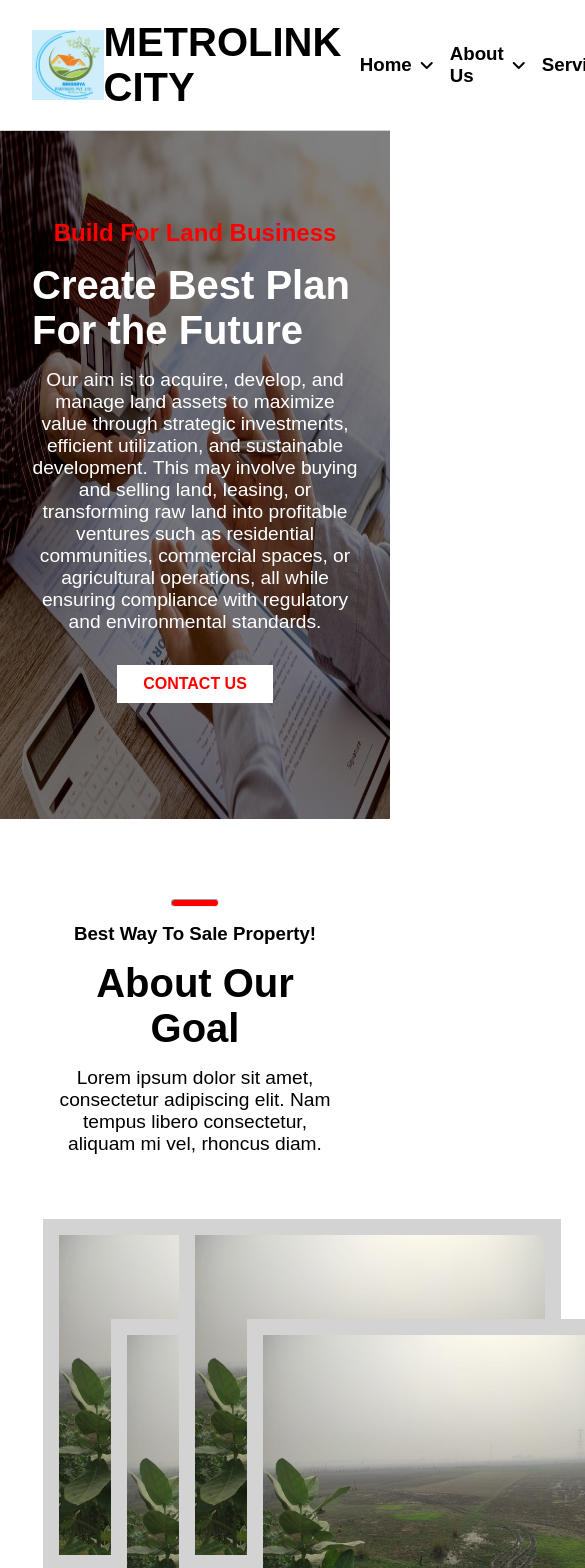
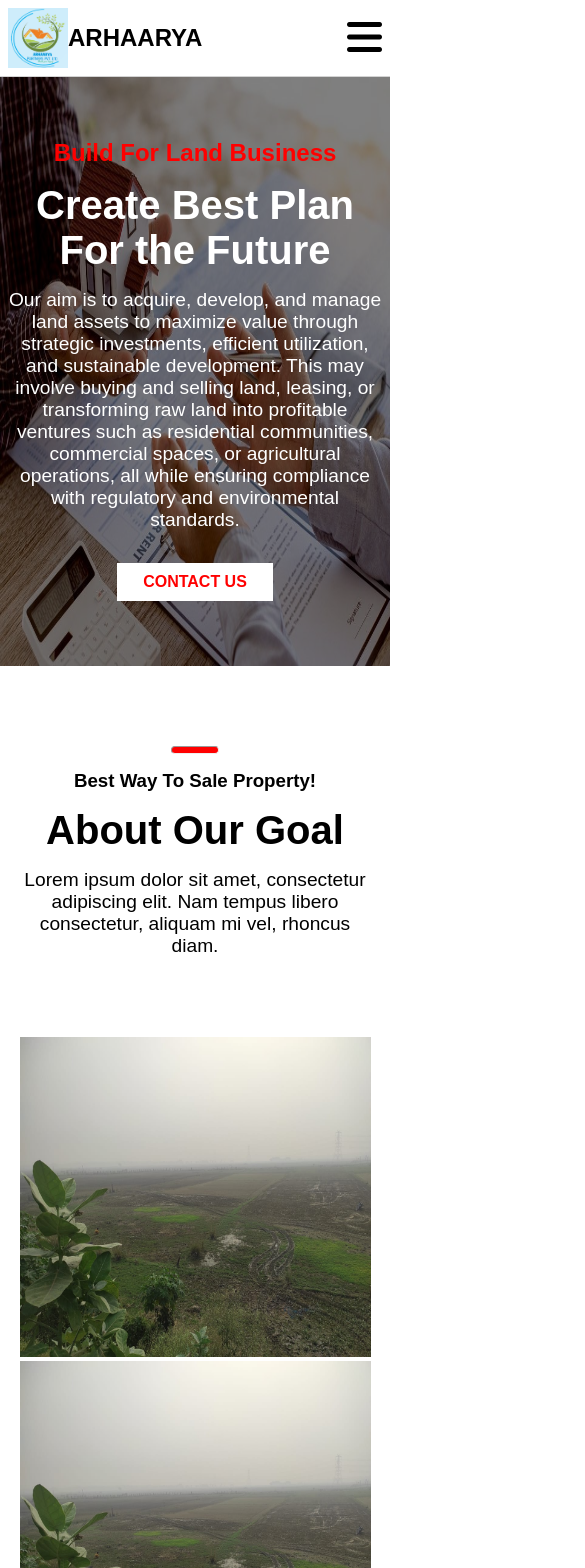
Before and after one commit to anis1m/Arhaarya, a React (Vite) app: page / in a window 390 px wide. Shown: the top 1568 px of the page, 585 px wide, since content can reach past the window. Built offline with nearby package versions, Linux system fonts and the light colour scheme.

Commit message:
Arhaarya

```diff
--- a/src/css_files/Homepage.css
+++ b/src/css_files/Homepage.css
@@ -31,9 +31,25 @@
 
 .homepage-card-header h1 {
   font-size: 2.5rem;
+  text-align: center;
 }
 
 .homepage-card-header p {
   font-size: 1.2rem;
   text-align: center;
 }
+
+@media (max-width: 480px) {
+  .homepage-cards {
+    width: 90%;
+    grid-template-columns: 1fr;
+  }
+
+  .homepage-card-header {
+    width: 90%;
+  }
+
+  .homepage-card-header p {
+    text-align: left;
+  }
+}
--- a/src/css_files/homepage/Footer.css
+++ b/src/css_files/homepage/Footer.css
@@ -81,3 +81,23 @@
   align-items: center;
   gap: 1rem;
 }
+
+@media (max-width: 480px) {
+  .footer div {
+    width: 90%;
+    grid-template-columns: 1fr;
+    row-gap: 1rem;
+  }
+
+  .footer div aside figure img {
+    width: 100px;
+  }
+
+  .below-footer div {
+    width: 90%;
+  }
+
+  .below-footer blockquote {
+    display: none;
+  }
+}
--- /dev/null
+++ b/src/css_files/homepage/Gallery.css
@@ -0,0 +1,38 @@
+.gallery hr {
+  width: 3rem;
+  height: 0.5rem;
+  border-radius: 0.5rem;
+  background-color: red;
+  margin: 0 auto;
+}
+
+.gallery h1 {
+  font-size: 2.5rem;
+  text-align: center;
+}
+
+.gallery {
+  width: 100%;
+  margin: 3rem 0;
+}
+
+.gallery aside {
+  width: 70%;
+  margin: 1rem auto;
+  display: grid;
+  grid-template-columns: 1fr 1fr 1fr;
+  column-gap: 1rem;
+  row-gap: 1rem;
+  position: relative;
+}
+
+.gallery img {
+  width: 100%;
+}
+
+@media (max-width: 480px) {
+  .gallery aside {
+    width: 90%;
+    grid-template-columns: 1fr;
+  }
+}
--- a/src/css_files/homepage/Goal.css
+++ b/src/css_files/homepage/Goal.css
@@ -12,7 +12,7 @@
 .goal div figure {
   margin: 2rem 0;
   width: 100%;
-  height: 500px;
+  min-height: 500px;
   position: relative;
 }
 
@@ -91,3 +91,32 @@
 .goal-header h1 {
   font-size: 2.5rem;
 }
+
+@media (max-width: 480px) {
+  .goal-header figure {
+    position: unset;
+  }
+
+  .goal {
+    margin: 1rem 0;
+  }
+
+  .goal div {
+    width: 90%;
+  }
+
+  .goal div figure img:nth-child(1),
+  .goal div figure img:nth-child(2),
+  .goal div figure img:nth-child(3),
+  .goal div figure img:nth-child(4) {
+    width: 100%;
+    position: unset;
+    outline: 0;
+  }
+
+  .goal aside {
+    width: 90%;
+    flex-direction: column;
+    gap: 1rem;
+  }
+}
--- a/src/css_files/homepage/Hero.css
+++ b/src/css_files/homepage/Hero.css
@@ -43,6 +43,7 @@
 
 .hero aside h1 {
   font-size: 2.5rem;
+  text-align: center;
 }
 
 .hero aside blockquote {
@@ -69,3 +70,16 @@
   font-weight: 600;
   border: 2px solid white;
 }
+
+@media (max-width: 480px) {
+  .hero aside {
+    padding: 0 0.5rem;
+  }
+
+  .hero {
+    height: 70vh;
+  }
+  .hero::before {
+    height: 70vh;
+  }
+}
--- a/src/css_files/homepage/Navbar.css
+++ b/src/css_files/homepage/Navbar.css
@@ -62,3 +62,56 @@
 .fa-search {
   font-size: 1.5rem;
 }
+
+#hamberger_menu {
+  display: none;
+}
+
+@media (max-width: 480px) {
+  #hamberger_menu {
+    display: block;
+    background-color: transparent;
+    font-size: 2.5rem;
+    cursor: pointer;
+  }
+
+  .navbar blockquote {
+    display: none;
+    flex-direction: column;
+    position: absolute;
+    top: 3rem;
+    right: 1rem;
+    z-index: 7;
+    background-color: white;
+    border: 1px solid gray;
+    border-radius: 0.5rem;
+    padding: 1rem;
+  }
+
+  .navbar blockquote mark {
+    padding: 0.5rem;
+    justify-content: space-between;
+    border-bottom: 1px dashed gray;
+  }
+
+  .navbar blockquote button {
+    padding: 0.5rem;
+  }
+
+  .navbar {
+    padding: 0.5rem;
+  }
+
+  .navbar figure img {
+    width: 60px;
+    height: 60px;
+  }
+
+  .navbar figure h1 {
+    font-size: 1.5rem;
+  }
+
+  .below-navbar {
+    height: 75px;
+  }
+}
--- a/src/javascript_files/Homepage.jsx
+++ b/src/javascript_files/Homepage.jsx
@@ -6,6 +6,7 @@ import Hero from "./homepage/Hero";
 import Footer from "./homepage/Footer";
 import Goal from "./homepage/Goal";
 import Enquiry from "./Enquiry";
+import Gallery from "./homepage/Gallery";
 
 function Homepage() {
   const [close, setclose] = useState(false);
@@ -36,6 +37,7 @@ function Homepage() {
           <Cards isclose={isclose} />
           <Cards isclose={isclose} />
         </div>
+        <Gallery />
         <Footer />
         {close && <Enquiry isclose={isclose} />}
       </section>
--- a/src/javascript_files/homepage/Footer.jsx
+++ b/src/javascript_files/homepage/Footer.jsx
@@ -11,7 +11,7 @@ function Footer() {
             <hr />
             <figure>
               <img src="/Image 661.png" />
-              <h1>METROLINK CITY</h1>
+              <h1>ARHAARYA</h1>
             </figure>
             <p>621 Columbia Rd #38, Magnolia</p>
             <mark>
--- /dev/null
+++ b/src/javascript_files/homepage/Gallery.jsx
@@ -0,0 +1,44 @@
+import React, { useRef } from "react";
+import "../../css_files/homepage/Gallery.css";
+import i1 from "../../assets/Image 662.png";
+import i2 from "../../assets/Image 663.png";
+
+function Gallery() {
+  const showimage = useRef([]);
+  return (
+    <div className="gallery">
+      <hr />
+      <h1>Gallery</h1>
+      <aside>
+        <img
+          src={i1}
+          onMouseEnter={() => {
+            showimage.current[0].style.position = "absolute";
+            showimage.current[0].style.width = "100%";
+            showimage.current[0].style.top = "-20rem";
+            showimage.current[0].style.left = 0;
+          }}
+          ref={(el) => (showimage.current[0] = el)}
+          onMouseLeave={() => {
+            showimage.current[0].style.position = "unset";
+          }}
+        />
+        <img
+          src={i2}
+          ref={(el) => (showimage.current[1] = el)}
+          onMouseEnter={() => {
+            showimage.current[1].style.position = "absolute";
+            showimage.current[1].style.width = "100%";
+            showimage.current[1].style.top = "-20rem";
+            showimage.current[1].style.left = 0;
+          }}
+          onMouseLeave={() => {
+            showimage.current[1].style.position = "unset";
+          }}
+        />
+      </aside>
+    </div>
+  );
+}
+
+export default Gallery;
--- a/src/javascript_files/homepage/Navbar.jsx
+++ b/src/javascript_files/homepage/Navbar.jsx
@@ -1,7 +1,10 @@
-import React from "react";
+import React, { useRef } from "react";
 import "../../css_files/homepage/Navbar.css";
+import { useNavigate } from "react-router-dom";
 
 function Navbar() {
+  const show = useRef();
+  const nav = useNavigate();
   return (
     <>
       <nav className="navbar">
@@ -14,11 +17,19 @@ function Navbar() {
           }}
         >
           <img src="/Image 661.png" />
-          <h1>METROLINK CITY</h1>
+          <h1>ARHAARYA</h1>
         </figure>
 
-        <blockquote>
-          <mark>
+        <blockquote ref={show}>
+          <mark
+            onClick={() => {
+              nav("/");
+              window.scrollTo({
+                top: 0,
+                behavior: "smooth",
+              });
+            }}
+          >
             <h3>Home</h3>
             <i class="fa-solid fa-angle-down" />
           </mark>
@@ -41,10 +52,23 @@ function Navbar() {
             <h3>Contact Us</h3>
             <i class="fa-solid fa-angle-down" />
           </mark>
-
-          <i class="fa-solid fa-search"></i>
+          <mark>
+            <i class="fa-solid fa-search"></i>
+          </mark>
           <button>Ask For Quote</button>
         </blockquote>
+        <mark
+          id="hamberger_menu"
+          onClick={() => {
+            if (show.current.style.display === "block") {
+              show.current.style.display = "none";
+            } else {
+              show.current.style.display = "block";
+            }
+          }}
+        >
+          <i class="fa-solid fa-bars"></i>
+        </mark>
       </nav>
       <div className="below-navbar"></div>
     </>
```
Also changed, not shown: src/assets/Image 662.png (added), src/assets/Image 663.png (added).
